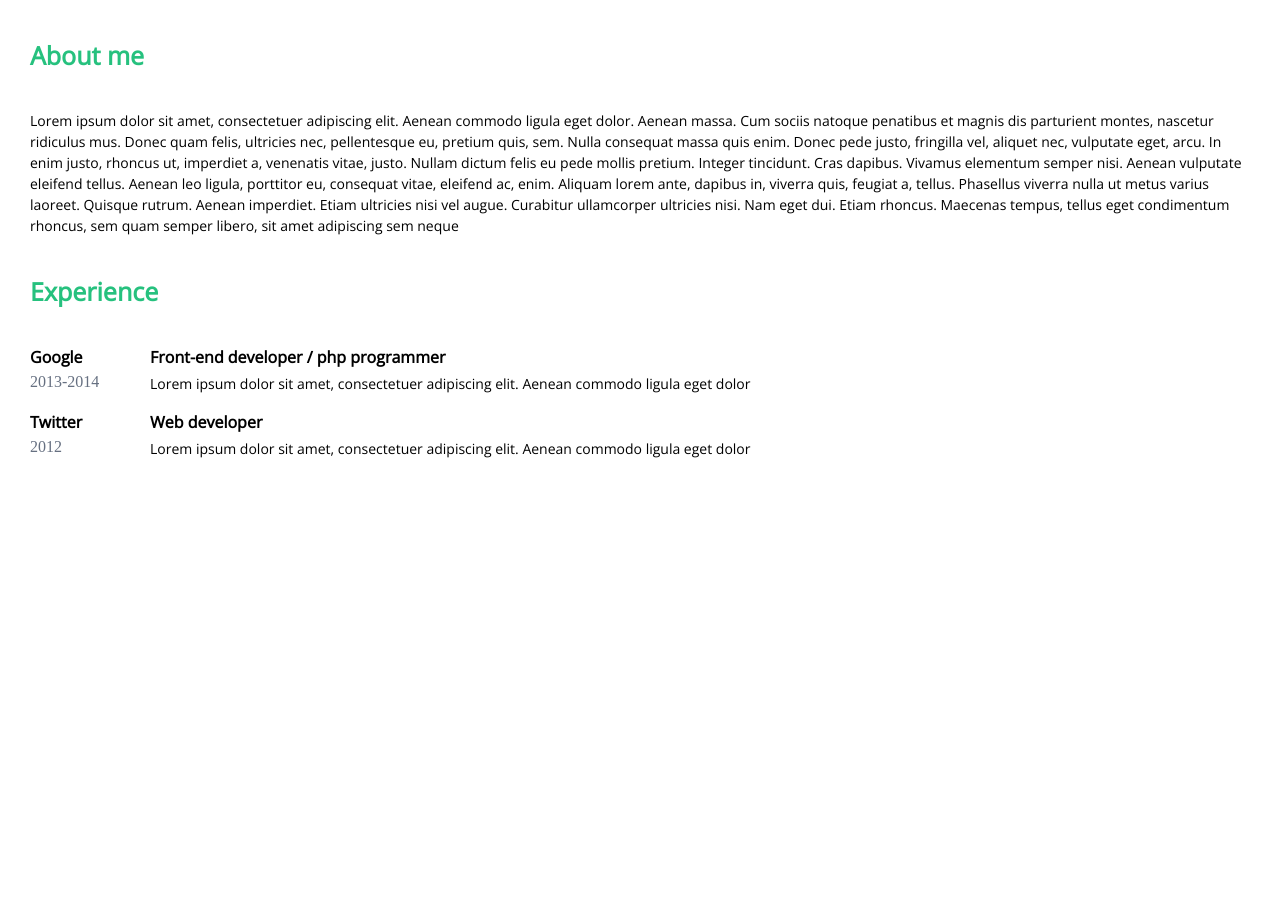
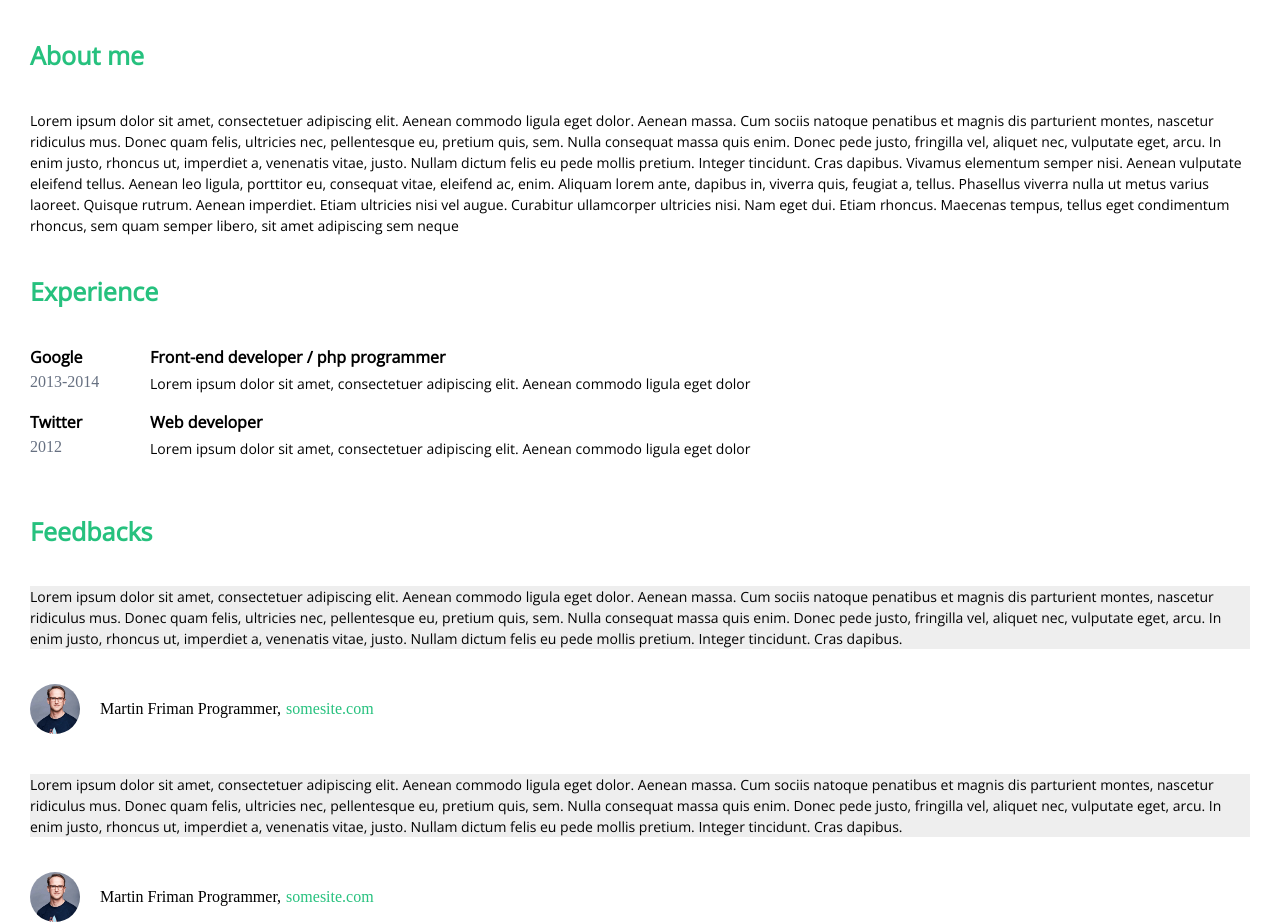
Before and after one commit to Jaba-B/isotope, a React (Create React App) app: page / in a window 1280 px wide. Before the commit the page ends 840 px from the top, so only its background shows below. Built offline with nearby package versions, Linux system fonts and the light colour scheme.

Commit message:
created feebacks component and added in inner page

```diff
--- a/src/assets/styles/innerPage.css
+++ b/src/assets/styles/innerPage.css
@@ -45,3 +45,32 @@ p {
 .experience-content__p {
     margin: 0;
 }
+
+.feedback {
+    margin-bottom: 40px;
+}
+
+.feedbacks-content {
+    height: 50px;
+    display: flex;
+    align-items: center;
+    margin:0 0 0 30px;
+}
+
+.feedback-p {
+    margin-bottom: 35px;
+    background-color: #EEEEEE;
+}
+
+.feedbacks-avatar {
+    border-radius: 50%;
+}
+
+.feedbacks-span {
+    margin: 0 5px 0 20px;
+}
+
+.feedbacks-a {
+    text-decoration: none;
+    color: #26C17E;
+}
--- /dev/null
+++ b/src/components/Feedbacks.js
@@ -0,0 +1,15 @@
+function Feedbacks(props) {
+    const url = props.url;
+    return(
+        <div className="feedback">
+            <p className="feedback-p">{props.text}</p>
+            <div className="feedbacks-content">
+                <img src={url} alt="feedbacks avatar" height={50} width={50} className="feedbacks-avatar" />
+                <span className="feedbacks-span">{props.nameAndPosition}</span>
+                <a href={props.webSite} className="feedbacks-a">{props.webSite}</a>
+            </div>
+        </div>
+    )
+}
+
+export default Feedbacks;
--- a/src/pages/Inner.js
+++ b/src/pages/Inner.js
@@ -1,15 +1,24 @@
 import Box from '../components/Box';
-import Button from '../components/Button'
-import Experience from '../components/Experience'
-import '../assets/styles/innerPage.css'
-import '../index.css'
+import Button from '../components/Button';
+import Experience from '../components/Experience';
+import Feedbacks from '../components/Feedbacks';
+import avatar from '../assets/images/feedback-avatar.jpg';
+import '../assets/styles/innerPage.css';
+import '../index.css';
+
 function Inner() {
     const text = 'Lorem ipsum dolor sit amet, consectetuer adipiscing elit. Aenean commodo ligula eget dolor. Aenean massa. Cum sociis natoque penatibus et magnis dis parturient montes, nascetur ridiculus mus. Donec quam felis, ultricies nec, pellentesque eu, pretium quis, sem. Nulla consequat massa quis enim. Donec pede justo, fringilla vel, aliquet nec, vulputate eget, arcu. In enim justo, rhoncus ut, imperdiet a, venenatis vitae, justo. Nullam dictum felis eu pede mollis pretium. Integer tincidunt. Cras dapibus. Vivamus elementum semper nisi. Aenean vulputate eleifend tellus. Aenean leo ligula, porttitor eu, consequat vitae, eleifend ac, enim. Aliquam lorem ante, dapibus in, viverra quis, feugiat a, tellus. Phasellus viverra nulla ut metus varius laoreet. Quisque rutrum. Aenean imperdiet. Etiam ultricies nisi vel augue. Curabitur ullamcorper ultricies nisi. Nam eget dui. Etiam rhoncus. Maecenas tempus, tellus eget condimentum rhoncus, sem quam semper libero, sit amet adipiscing sem neque';
     const data = [ { date: '2013-2014', info: { company: 'Google', job: 'Front-end developer / php programmer', description: 'Lorem ipsum dolor sit amet, consectetuer adipiscing elit. Aenean commodo ligula eget dolor' } }, { date: '2012', info: { company: 'Twitter', job: 'Web developer', description: 'Lorem ipsum dolor sit amet, consectetuer adipiscing elit. Aenean commodo ligula eget dolor' } } ];
+    const feedbackText = 'Lorem ipsum dolor sit amet, consectetuer adipiscing elit. Aenean commodo ligula eget dolor. Aenean massa. Cum sociis natoque penatibus et magnis dis parturient montes, nascetur ridiculus mus. Donec quam felis, ultricies nec, pellentesque eu, pretium quis, sem. Nulla consequat massa quis enim. Donec pede justo, fringilla vel, aliquet nec, vulputate eget, arcu. In enim justo, rhoncus ut, imperdiet a, venenatis vitae, justo. Nullam dictum felis eu pede mollis pretium. Integer tincidunt. Cras dapibus. ';
     return(
         <div>
             <Box title='About me' content={text} h2className='inner-page__title' pclassName='inner-page__p'></Box>
             <Experience title='Experience' data={data}/>
+            <section>
+                <h2 className='inner-page__title'>Feedbacks</h2>
+                <Feedbacks url={avatar} nameAndPosition={'Martin Friman Programmer,'} webSite={'somesite.com'} text={feedbackText}/>
+                <Feedbacks url={avatar} nameAndPosition={'Martin Friman Programmer,'} webSite={'somesite.com'} text={feedbackText}/>
+            </section>
         </div>
 
     )
```
Also changed, not shown: src/assets/images/feedback-avatar.jpg (added).
